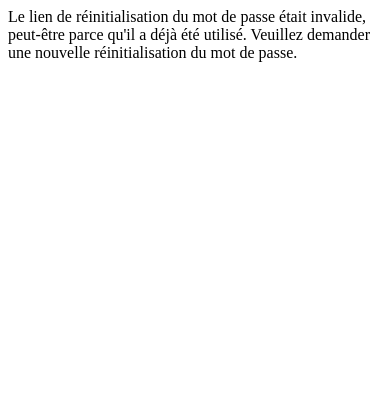
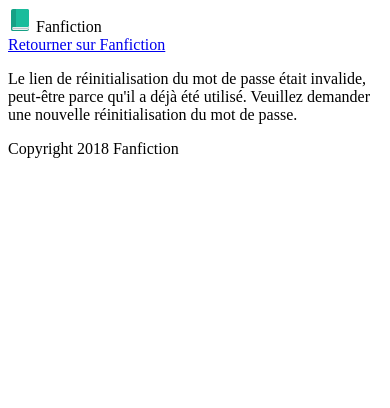
Before and after one commit to heltleo/fanfiction, a Django app: page /accounts/reset/1/1/ in a window 390 px wide. Shown: the top 408 px of the page. Run offline with Django 3.2, Linux system fonts and the light colour scheme.

Commit message:
change semantic

```diff
--- a/templates/registration/base.html
+++ b/templates/registration/base.html
@@ -1,5 +1,4 @@
 {% load staticfiles %}
-
 <html lang="fr">
     <head>
     <meta charset="UTF-8">
@@ -8,8 +7,36 @@
     <meta name="viewport" content="width=device-width, initial-scale=1, minimum-scale=1.0, maximum-scale=1.0, user-scalable=no">
     <link rel="stylesheet" href="{% static 'styles/base.css' %}">
     </head>
-    <body>
+    <body id="page" class="container mx-auto">
+        <nav class="flex items-center justify-between flex-wrap bg-white p-6 shadow">
+            <div class="flex items-center flex-no-shrink text-teal mr-6">
+                <svg width="23.999999999999996" height="23.999999999999996" xmlns="http://www.w3.org/2000/svg">
+                 <g>
+                  <title>background</title>
+                  <rect fill="none" id="canvas_background" height="402" width="582" y="-1" x="-1"/>
+                 </g>
+                 <g>
+                  <title>Layer 1</title>
+                  <path id="svg_2" fill="#16a085" d="m3,8l0,2l0,1l0,3l0,1l0,5l0,1c0,1.105 0.8954,2 2,2l14,0c1.105,0 2,-0.895 2,-2l0,-1l0,-5l0,-4l0,-3l-18,0z"/>
+                  <path id="svg_3" fill="#ecf0f1" d="m3,6.999976l0,2l0,1l0,3l0,1l0,5l0,1c0,1.1 0.8954,2 2,2l14,0c1.105,0 2,-0.9 2,-2l0,-1l0,-5l0,-4l0,-3l-18,0z"/>
+                  <path id="svg_4" fill="#bdc3c7" d="m3,5.999976l0,2l0,1l0,3l0,1l0,5l0,1c0,1.1 0.8954,2 2,2l14,0c1.105,0 2,-0.9 2,-2l0,-1l0,-5l0,-4l0,-3l-18,0z"/>
+                  <path id="svg_5" fill="#ecf0f1" d="m3,4.999976l0,2l0,1l0,3l0,1l0,5l0,1c0,1.1 0.8954,2 2,2l14,0c1.105,0 2,-0.9 2,-2l0,-1l0,-5l0,-4l0,-3l-18,0z"/>
+                  <path id="svg_6" fill="#16a085" d="m5,1c-1.1046,0 -2,0.8954 -2,2l0,1l0,4l0,2l0,1l0,3l0,1l0,5l0,1c0,1.105 0.8954,2 2,2l2,0l0,-1l-1.5,0c-0.8284,0 -1.5,-0.672 -1.5,-1.5s0.6716,-1.5 1.5,-1.5l12.5,0l1,0c1.105,0 2,-0.895 2,-2l0,-1l0,-5l0,-4l0,-3l0,-1c0,-1.1046 -0.895,-2 -2,-2l-4,0l-10,0z"/>
+                  <path id="svg_7" fill="#1abc9c" d="m8,1l0,18l1,0l9,0l1,0c1.105,0 2,-0.895 2,-2l0,-1l0,-5l0,-4l0,-3l0,-1c0,-1.1046 -0.895,-2 -2,-2l-4,0l-6,0l-1,0z"/>
+                 </g>
+                </svg>
+                <span class="font-semibold text-xl tracking-tight">Fanfiction</span>
+            </div>
+            <div class="block flex-grow lg:flex lg:items-center lg:w-auto">
+                <div class="text-sm lg:flex-grow">
+                    <a href="/" class="block mt-4 lg:inline-block lg:mt-0 text-teal hover:text-teal-darker mr-4">Retourner sur Fanfiction</a>
+                </div>
+            </div>
+        </nav>
         {% block content %}
         {% endblock %}
+        <footer>
+            <p>Copyright 2018 Fanfiction</p>
+        </footer>
     </body>
 </html>
--- a/templates/registration/password_reset_complete.html
+++ b/templates/registration/password_reset_complete.html
@@ -1,3 +1,5 @@
 {% extends "registration/base.html" %}
 
-Votre mot de passe a été changer.
+{% block content %}
+    <p>Votre mot de passe a été changer.</p>
+{% endblock %}
--- a/templates/registration/password_reset_confirm.html
+++ b/templates/registration/password_reset_confirm.html
@@ -1,13 +1,25 @@
 {% extends "registration/base.html" %}
+
+{% block title %}{% endblock %}
 
 {% block content %}
   {% if validlink %}
-    <h3>Changer votre mot de password</h3>
-    <form method="post">
-      {% csrf_token %}
-      {{ form.as_p }}
-      <button type="submit">Confirmer</button>
-    </form>
+    <div class="w-full max-w-xs">
+        <form method="post" class="bg-white shadow-md rounded px-8 pt-6 pb-8 mb-4">
+            <section class="content">
+                <h3>Changer votre mot de password</h3>
+                {% csrf_token %}
+                <div class="mb-4">
+                    {{ form.as_p }}
+                </div>
+                <div class="actions">
+                    <div class="flex items-center justify-between">
+                        <button type="submit" class="bg-blue hover:bg-blue-dark text-white font-bold py-2 px-4 rounded">Confirmer</button>
+                    </div>
+                </div>
+            </section>
+        </form>
+    </div>
   {% else %}
     <p>
         Le lien de réinitialisation du mot de passe était invalide, peut-être parce qu'il a déjà été utilisé.
--- a/templates/registration/password_reset_email.html
+++ b/templates/registration/password_reset_email.html
@@ -1,5 +1,3 @@
-{% extends "registration/base.html" %}
-
 {% autoescape off %}
 Pour lancer le processus de réinitialisation du mot de passe pour votre compte Fanfiction {{user.get_username}},
 cliquez sur le lien ci-dessous:
--- a/templates/registration/password_reset_form.html
+++ b/templates/registration/password_reset_form.html
@@ -1,4 +1,6 @@
 {% extends "registration/base.html" %}
+
+{% block title %}{% endblock %}
 
 {% block content %}
 <div class="w-full max-w-xs">
@@ -11,7 +13,7 @@
           </div>
           <div class="actions">
               <div class="flex items-center justify-between">
-                  <button type="submit" class="bg-blue hover:bg-blue-dark text-white font-bold py-2 px-4 rounded">Submit</button>
+                  <button type="submit" class="bg-blue hover:bg-blue-dark text-white font-bold py-2 px-4 rounded">Changer le mot de passe</button>
               </div>
           </div>
     </section>
```
